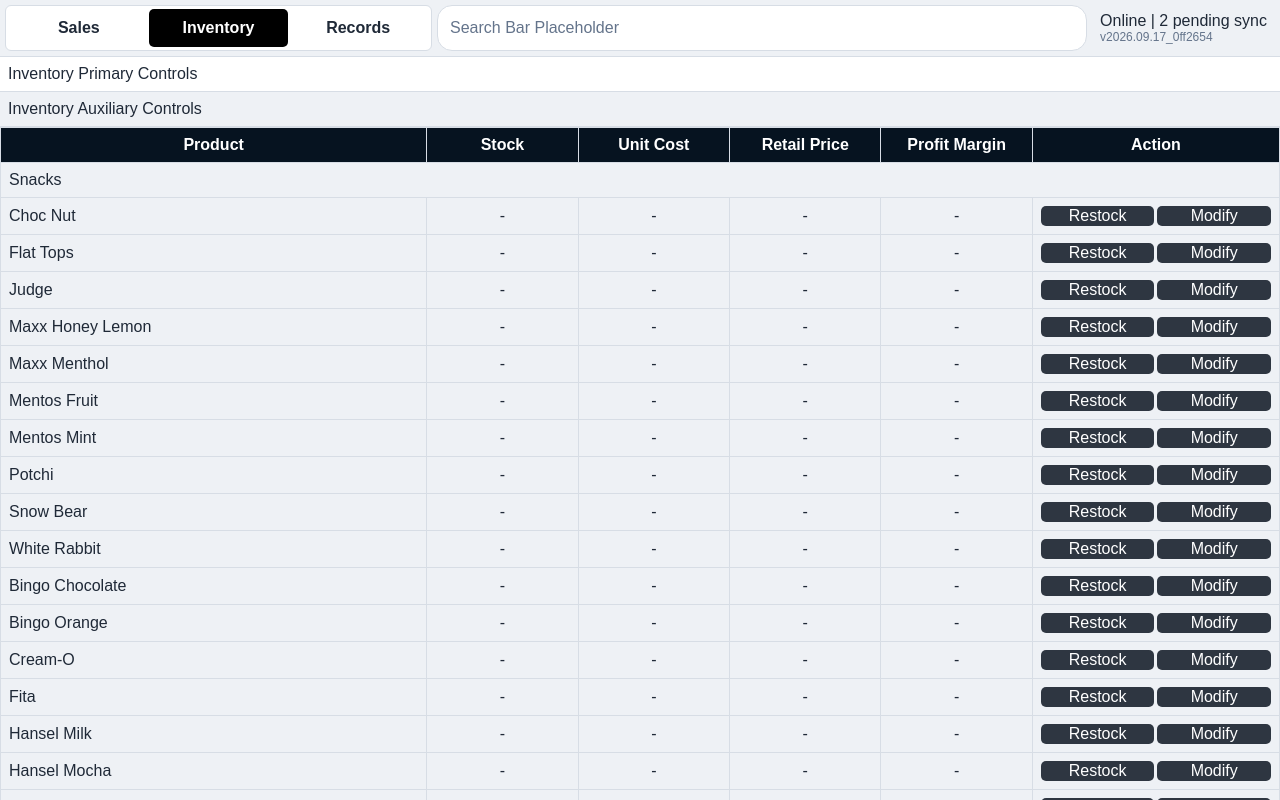
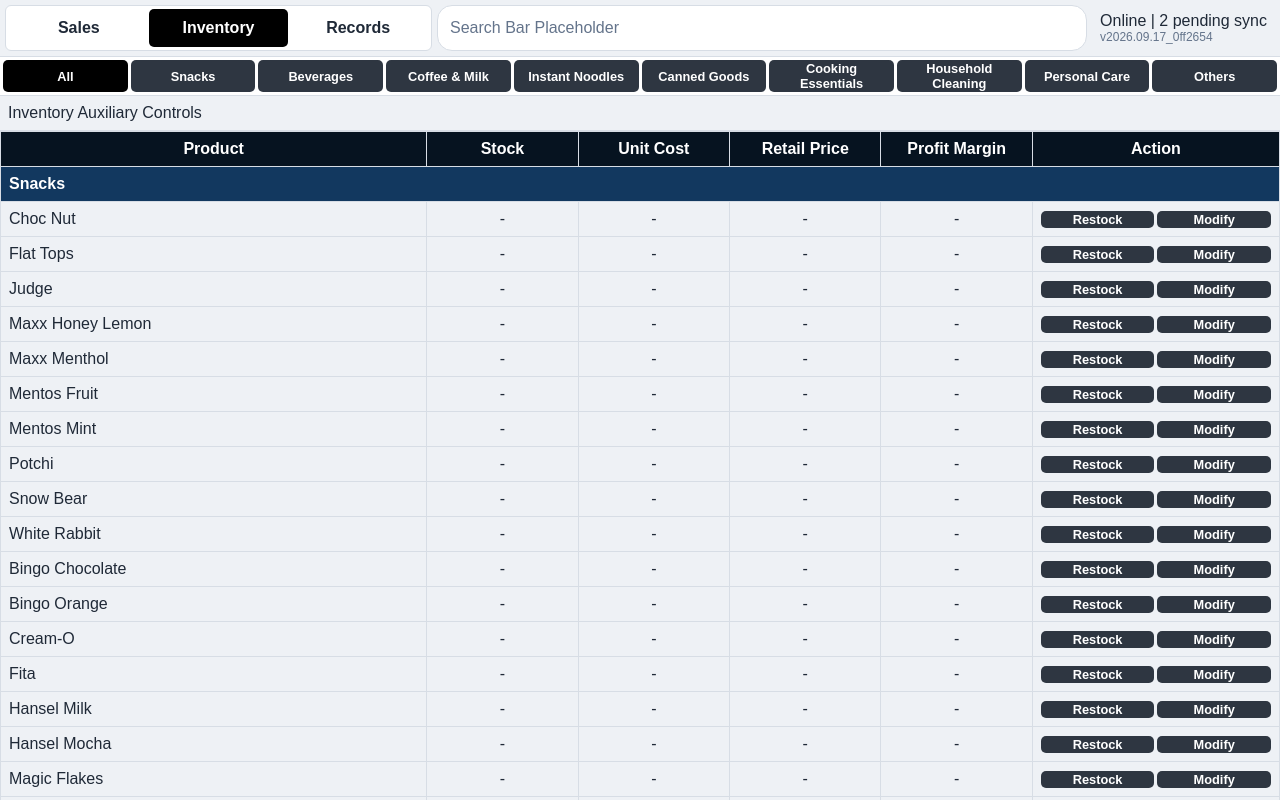
Before and after one commit to kentvillamora-dev/mini-store-pos-learning, a React (Vite) app: page / in a window 1280 px wide. Both pictures are taken after a click on the button "Inventory". Built offline with nearby package versions, Linux system fonts and the light colour scheme.

Commit message:
Implemented filtering of Inventory Table via Props

```diff
--- a/src/App.css
+++ b/src/App.css
@@ -67,9 +67,29 @@
 }
 
 .primary-controls-area {
-  padding: 8px;
+  display: flex;
+  gap: 3px;
+
+  padding: 3px;
   background: var(--color-accent-contrast);
   border-bottom: 1px solid var(--color-border);
+}
+
+.primary-controls-area > button {
+  flex: 1;
+
+  border: 0;
+  border-radius: 5px;
+  background: var(--color-button);
+  color: var(--color-accent-contrast);
+  font: inherit;
+  font-size: 0.8rem;
+  font-weight: 600;
+  cursor: pointer;
+}
+
+.primary-controls-area > button.active {
+  background: var(--color-accent);
 }
 
 .auxiliary-controls-area {
--- a/src/components/inventory/InventoryTable.css
+++ b/src/components/inventory/InventoryTable.css
@@ -36,9 +36,18 @@
   text-align: left;
 }
 
+.inventory-category-row > td {
+  background: var(--color-subheader);
+  color: var(--color-accent-contrast);
+  font-weight: 600;
+}
+
 .inventory-action-buttons {
   display: flex;
   gap: 3px;
+  font: inherit;
+  font-size: 0.8rem;
+  font-weight: 600;
 }
 
 .inventory-action-buttons > button {
--- a/src/components/inventory/InventoryTable.tsx
+++ b/src/components/inventory/InventoryTable.tsx
@@ -2,8 +2,14 @@
 import { defaultProducts } from './defaultProducts'
 import { Fragment } from 'react'
 
-function InventoryTable() {
+type InventoryTableProps = {
+  selectedCategory: string
+}
+
+function InventoryTable({ selectedCategory }: InventoryTableProps) {
   const categories = [...new Set(defaultProducts.map((product) => product.category))]
+
+  const displayedCategories = selectedCategory === 'All' ? categories : [selectedCategory]
 
   return (
     <div className='inventory-table-container'>
@@ -20,9 +26,9 @@
         </thead>
 
         <tbody>
-          {categories.map((category) => (
+          {displayedCategories.map((category) => (
             <Fragment key={category}>
-              <tr>
+              <tr className='inventory-category-row'>
                 <td colSpan={6}>{category}</td>
               </tr>
 
--- a/src/components/inventory/InventoryView.tsx
+++ b/src/components/inventory/InventoryView.tsx
@@ -1,10 +1,30 @@
+import { defaultProducts } from './defaultProducts'
 import InventoryTable from './InventoryTable'
+import { useState } from 'react'
 
 function InventoryView() {
+  const [selectedCategory, setSelectedCategory] = useState('All')
+
+  const categories = [...new Set(defaultProducts.map((product) => product.category))]
+
   return (
     <>
       <div className='primary-controls-area'>
-        Inventory Primary Controls
+        <button
+          className={selectedCategory === 'All' ? 'active' : ''}
+          onClick={() => setSelectedCategory('All')}
+        >
+          All
+        </button>
+        {categories.map((category) => (
+          <button
+            key={category}
+            className={selectedCategory === category ? 'active' : ''}
+            onClick={() => setSelectedCategory(category)}
+          >
+            {category}
+          </button>
+        ))}
       </div>
 
       <div className='auxiliary-controls-area'>
@@ -12,7 +32,7 @@
       </div>
 
       <section>
-        <InventoryTable />
+        <InventoryTable selectedCategory={selectedCategory} />
       </section>
     </>
   )
--- a/src/components/records/RecordsView.tsx
+++ b/src/components/records/RecordsView.tsx
@@ -2,7 +2,10 @@
   return (
     <>
       <div className='primary-controls-area'>
-        Records Primary Controls
+        <button>Line of Credit</button>
+        <button>Sales Transactions</button>
+        <button>Restock Entries</button>
+        <button>Edit Logs</button>
       </div>
 
       <div className='auxiliary-controls-area'>
```
